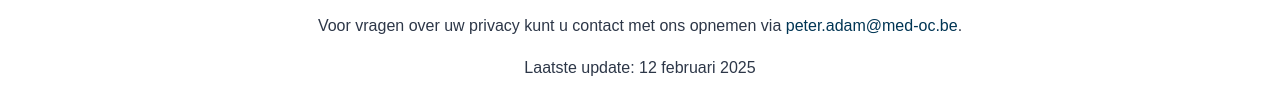
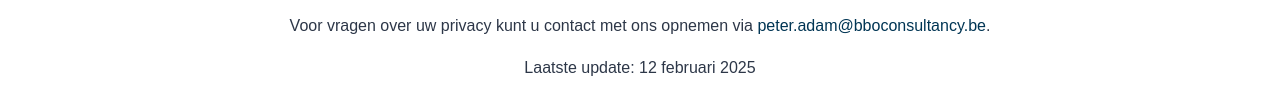
Before and after one commit to Andreasadam113/bboconsultancy, a plain HTML site: page privacy-policy.html in a window 1280 px wide. Shown: the part 1196-1303 px from the top of the page. Drawn offline with Linux system fonts and the light colour scheme.

Commit message:
Update privacy-policy.html

```diff
--- a/privacy-policy.html
+++ b/privacy-policy.html
@@ -45,7 +45,7 @@
                     </ul>
 
                     <h2 class="section-title">6. Contact</h2>
-                    <p>Voor vragen over uw privacy kunt u contact met ons opnemen via <a href="mailto:peter.adam@med-oc.be" class="email-link">peter.adam@med-oc.be</a>.</p>
+                    <p>Voor vragen over uw privacy kunt u contact met ons opnemen via <a href="mailto:peter.adam@bboconsultancy.be" class="email-link">peter.adam@bboconsultancy.be</a>.</p>
 
                     <p class="update-date">Laatste update: 12 februari 2025</p>
                 </div>
```
